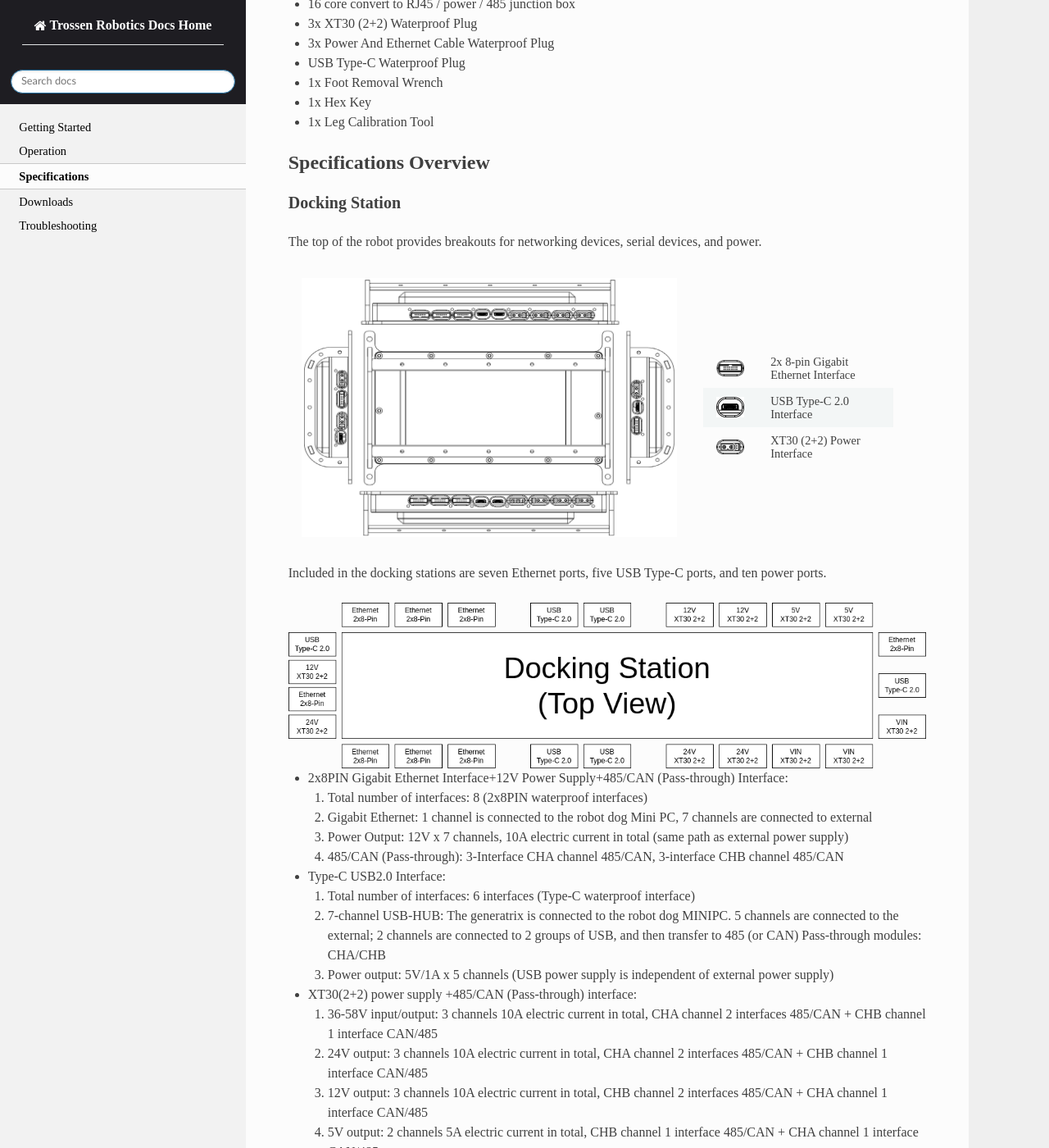
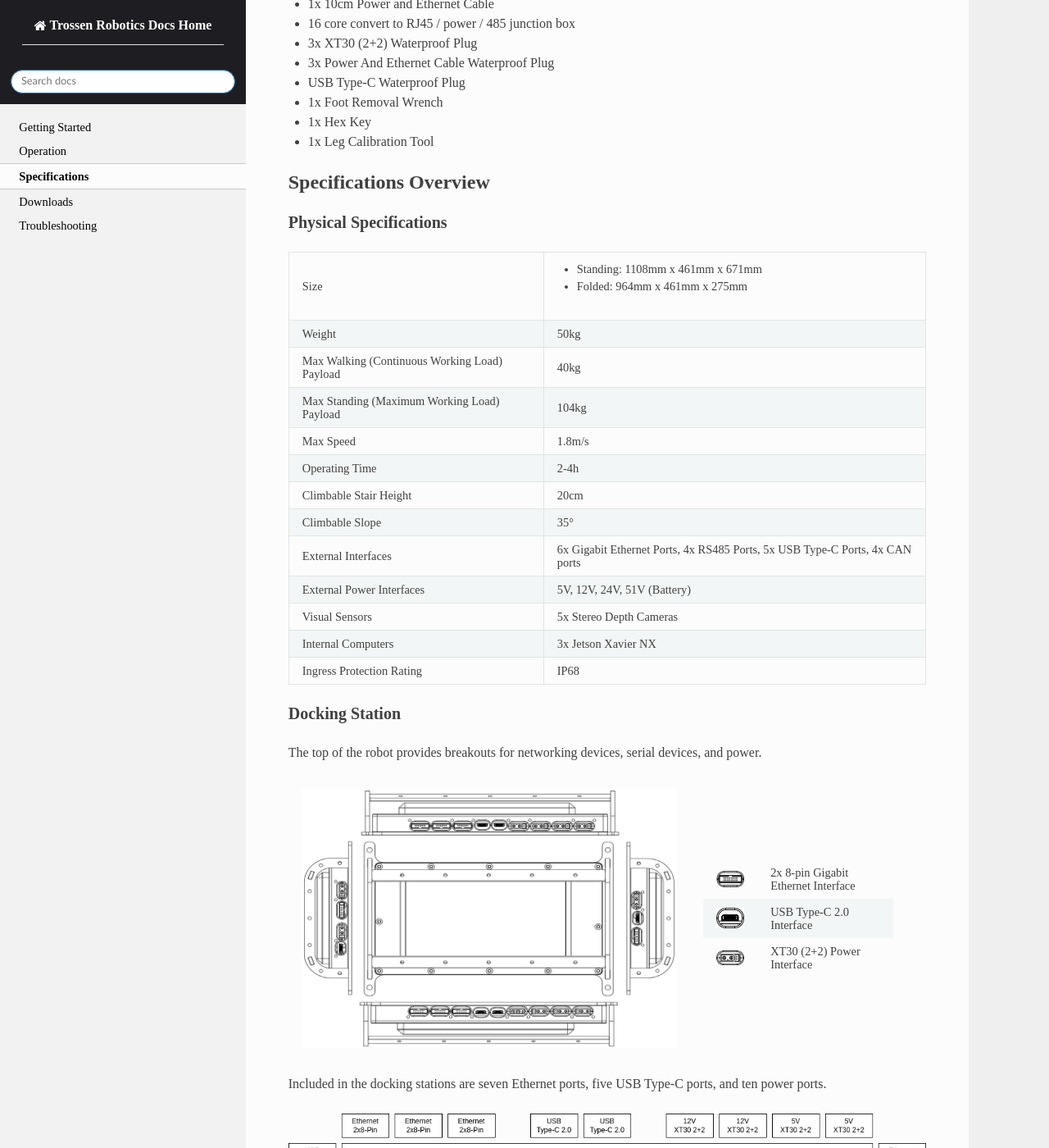
Before and after one commit to TrossenRobotics/unitree_b1_docs, a Sphinx documentation site: the page built from docs/specifications.rst, in a window 1280 px wide and 1400 px high, scrolled down 500 px. Shown: the whole window at 82% size. Built offline with Sphinx 7.4.7 and the Read the Docs theme 2.0.0, drawn with Linux system fonts in a browser that asks for light colours; some web fonts are replaced; formulas are drawn with MathJax 3; some of the changed text lies outside the part shown.

Commit message:
Add physical dimensions

```diff
--- a/docs/specifications.rst
+++ b/docs/specifications.rst
@@ -26,6 +26,41 @@
 
 Specifications Overview
 =======================
+
+Physical Specifications
+-----------------------
+
+.. list-table::
+    :align: center
+    :widths: 40 60
+
+    * - Size
+      - *   Standing: 1108mm x 461mm x 671mm
+        *   Folded: 964mm x 461mm x 275mm
+    * - Weight
+      - 50kg
+    * - Max Walking (Continuous Working Load) Payload
+      - 40kg
+    * - Max Standing (Maximum Working Load) Payload
+      - 104kg
+    * - Max Speed
+      - 1.8m/s
+    * - Operating Time
+      - 2-4h
+    * - Climbable Stair Height
+      - 20cm
+    * - Climbable Slope
+      - 35°
+    * - External Interfaces
+      - 6x Gigabit Ethernet Ports, 4x RS485 Ports, 5x USB Type-C Ports, 4x CAN ports
+    * - External Power Interfaces
+      - 5V, 12V, 24V, 51V (Battery)
+    * - Visual Sensors
+      - 5x Stereo Depth Cameras
+    * - Internal Computers
+      - 3x Jetson Xavier NX
+    * - Ingress Protection Rating
+      - IP68
 
 Docking Station
 ---------------
@@ -57,14 +92,14 @@
 *   2x8PIN Gigabit Ethernet Interface+12V Power Supply+485/CAN (Pass-through) Interface:
 
     1.  Total number of interfaces: 8 (2x8PIN waterproof interfaces)
-    2.  Gigabit Ethernet: 1 channel is connected to the robot dog Mini PC, 7 channels are connected to external
+    2.  Gigabit Ethernet: 1 channel is connected to the robot Mini PC, 7 channels are connected to external
     3.  Power Output: 12V x 7 channels, 10A electric current in total (same path as external power supply)
     4.  485/CAN (Pass-through): 3-Interface CHA channel 485/CAN, 3-interface CHB channel 485/CAN
 
 *   Type-C USB2.0 Interface:
 
     1.  Total number of interfaces: 6 interfaces (Type-C waterproof interface)
-    2.  7-channel USB-HUB: The generatrix is connected to the robot dog MINIPC. 5 channels are connected to the external; 2 channels are connected to 2 groups of USB, and then transfer to 485 (or CAN) Pass-through modules: CHA/CHB
+    2.  7-channel USB-HUB: The generatrix is connected to the robot Mini PC. 5 channels are connected to the external; 2 channels are connected to 2 groups of USB, and then transfer to 485 (or CAN) Pass-through modules: CHA/CHB
     3.  Power output: 5V/1A x 5 channels (USB power supply is independent of external power supply)
 
 *   XT30(2+2) power supply +485/CAN (Pass-through) interface:
```
